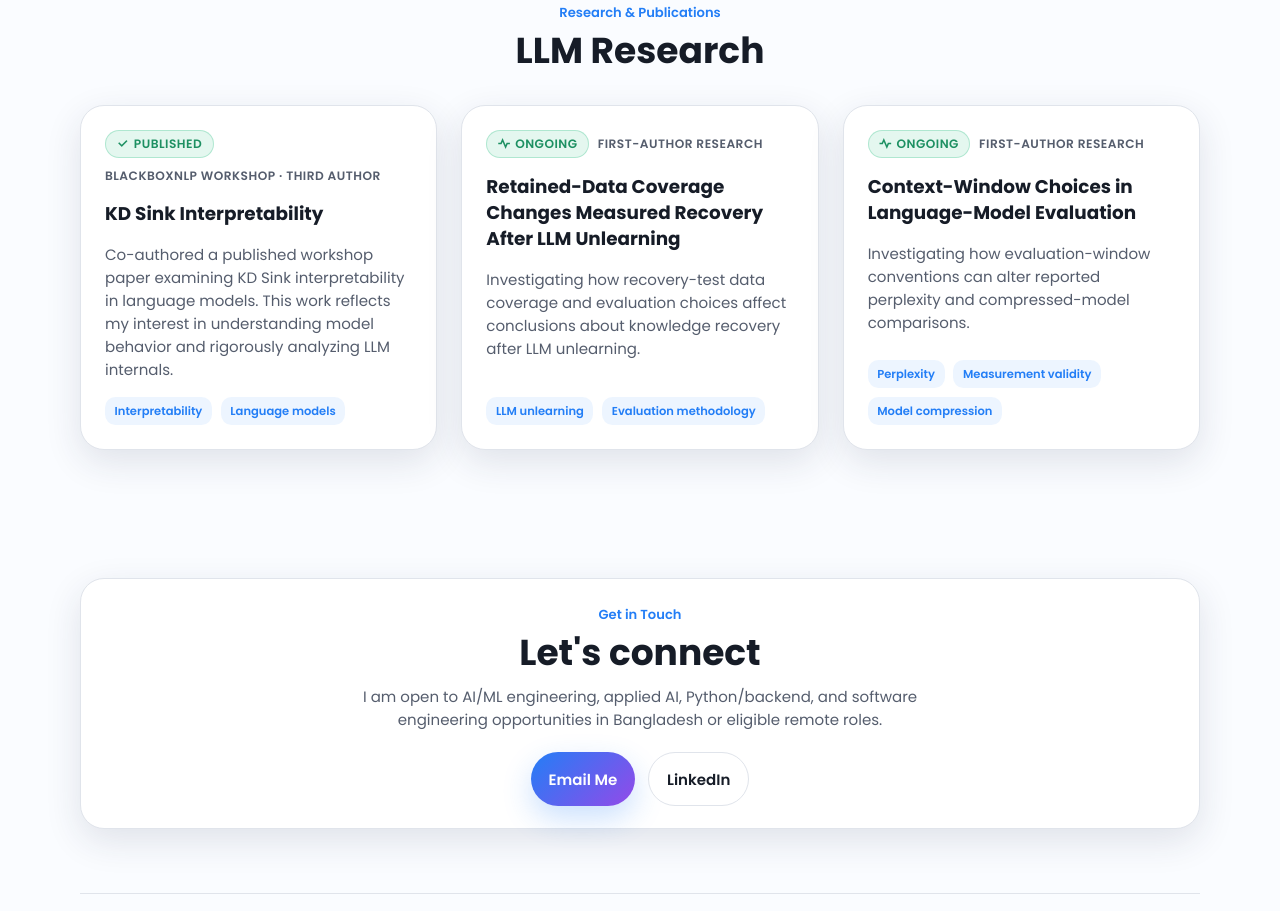
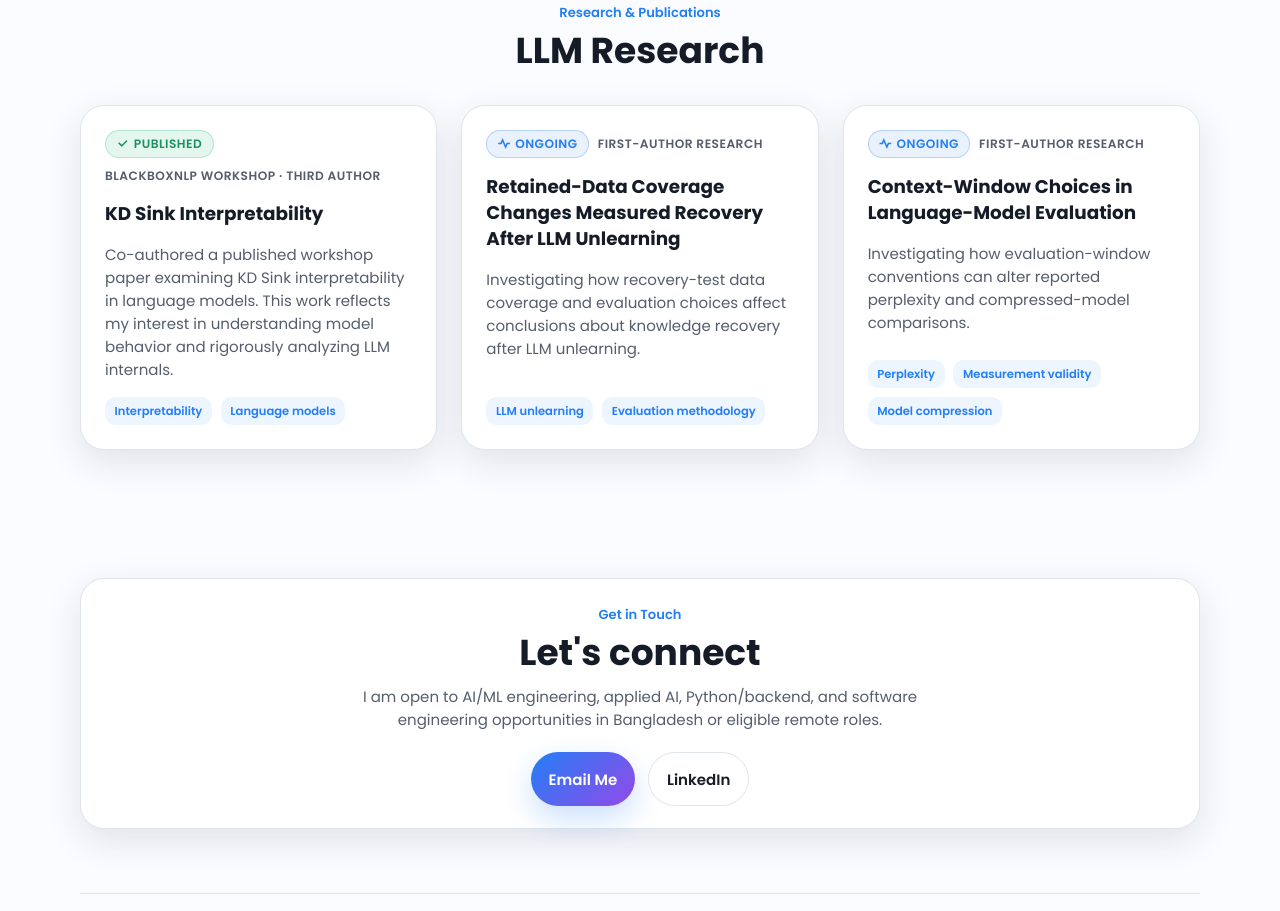
Before and after one commit to AbrarUI12/AbrarUI12.github.io, a plain HTML site: page index.html in a window 1280 px wide. Shown: the part 3314-4225 px from the top of the page. Drawn offline with nearby package versions, Linux system fonts and the light colour scheme.

Commit message:
Rename ongoing research status style

```diff
--- a/assets/css/styles.css
+++ b/assets/css/styles.css
@@ -790,7 +790,7 @@ button {
 .experience__details li { padding-left: .15rem; margin-bottom: .8rem; line-height: 1.7; }
 .experience__details strong { color: var(--title-color); }
 .experience__note { font-size: var(--small-font-size); }
-.status-badge--review { background: hsla(214, 75%, 50%, .1); color: var(--first-color); border-color: hsla(214, 75%, 50%, .25); }
+.status-badge--ongoing { background: hsla(214, 75%, 50%, .1); color: var(--first-color); border-color: hsla(214, 75%, 50%, .25); }
 .skip-link { position: fixed; top: -100px; left: 1rem; z-index: 1000; padding: .65rem 1rem; color: #fff; background: #18386c; border-radius: .5rem; }
 .skip-link:focus { top: .5rem; }
 a:focus-visible, button:focus-visible { outline: 3px solid var(--first-color); outline-offset: 4px; }
```
